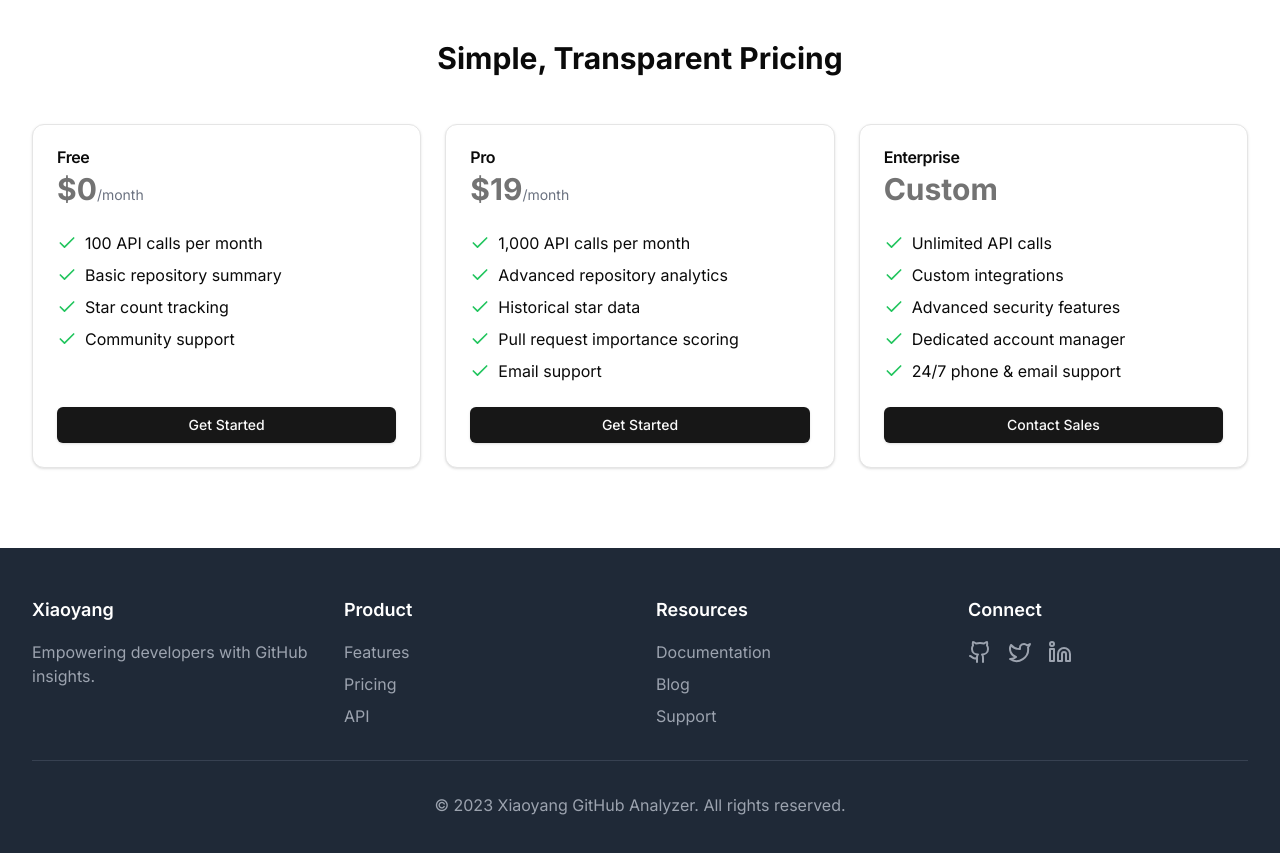
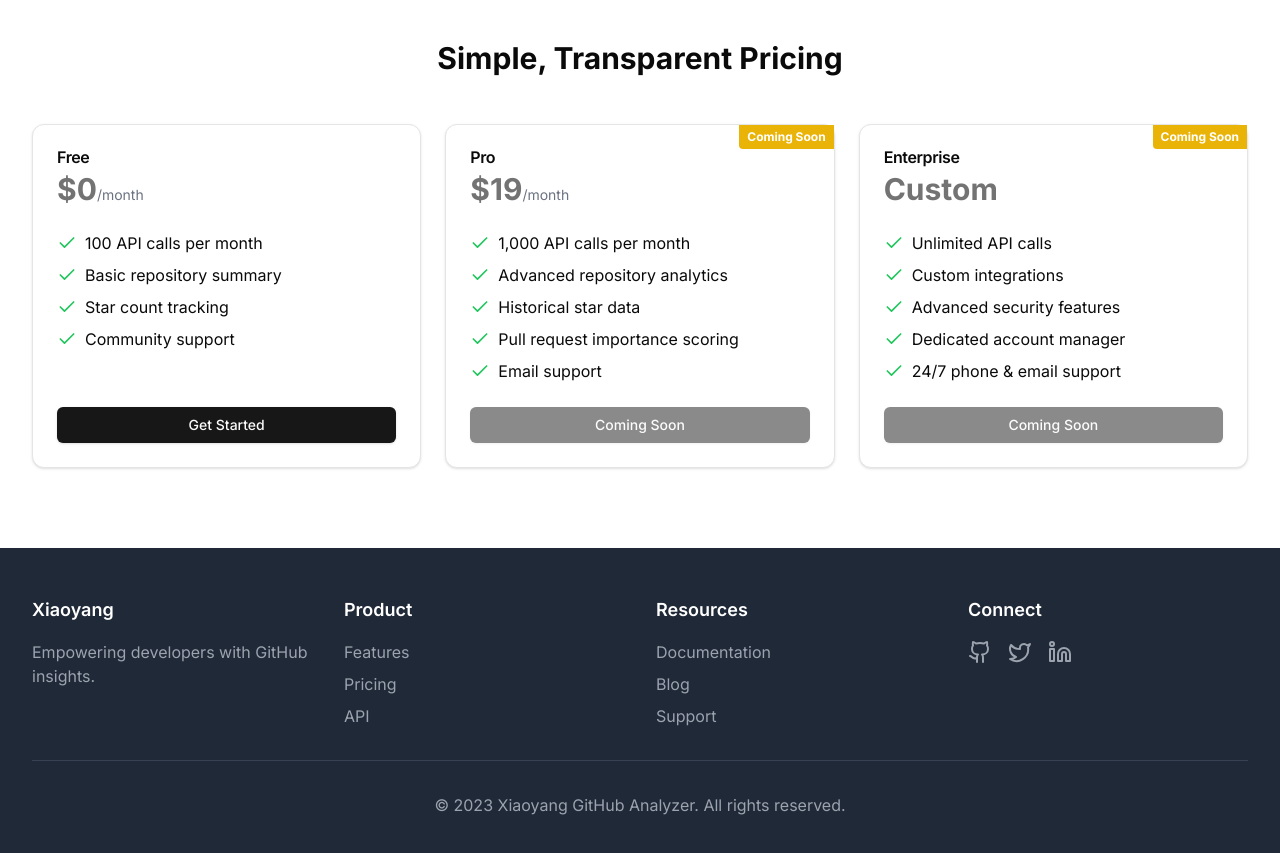
Before and after one commit to xzhan211/cursor-course, a Next.js app: page / in a window 1280 px wide. Shown: the part 1060-1913 px from the top of the page. Built offline with nearby package versions, Linux system fonts and the light colour scheme; no server answers.

Commit message:
add coming soon on the pro and enterprise card

```diff
--- a/components/Pricing.jsx
+++ b/components/Pricing.jsx
@@ -12,7 +12,8 @@ export default function Pricing() {
         "Basic repository summary",
         "Star count tracking",
         "Community support"
-      ]
+      ],
+      comingSoon: false
     },
     {
       name: "Pro",
@@ -23,7 +24,8 @@ export default function Pricing() {
         "Historical star data",
         "Pull request importance scoring",
         "Email support"
-      ]
+      ],
+      comingSoon: true
     },
     {
       name: "Enterprise",
@@ -34,7 +36,8 @@ export default function Pricing() {
         "Advanced security features",
         "Dedicated account manager",
         "24/7 phone & email support"
-      ]
+      ],
+      comingSoon: true
     }
   ]
 
@@ -44,7 +47,12 @@ export default function Pricing() {
         <h2 className="text-3xl font-bold text-center mb-12">Simple, Transparent Pricing</h2>
         <div className="grid grid-cols-1 md:grid-cols-2 lg:grid-cols-3 gap-6 px-4 md:px-0">
           {tiers.map((tier, index) => (
-            <Card key={index} className="flex flex-col">
+            <Card key={index} className="flex flex-col relative">
+              {tier.comingSoon && (
+                <div className="absolute top-0 right-0 bg-yellow-500 text-white text-xs font-bold px-2 py-1 rounded-bl">
+                  Coming Soon
+                </div>
+              )}
               <CardHeader>
                 <CardTitle>{tier.name}</CardTitle>
                 <CardDescription>
@@ -63,7 +71,10 @@ export default function Pricing() {
                 </ul>
               </CardContent>
               <CardFooter>
-                <Button className="w-full">{tier.name === "Enterprise" ? "Contact Sales" : "Get Started"}</Button>
+                <Button className="w-full" disabled={tier.comingSoon}>
+                  {tier.comingSoon ? "Coming Soon" : (tier.name === "Enterprise" ? "Contact Sales" : "Get Started")}
+                </Button>
+                {/* <Button className="w-full">{tier.name === "Enterprise" ? "Contact Sales" : "Get Started"}</Button> */}
               </CardFooter>
             </Card>
           ))}
```
